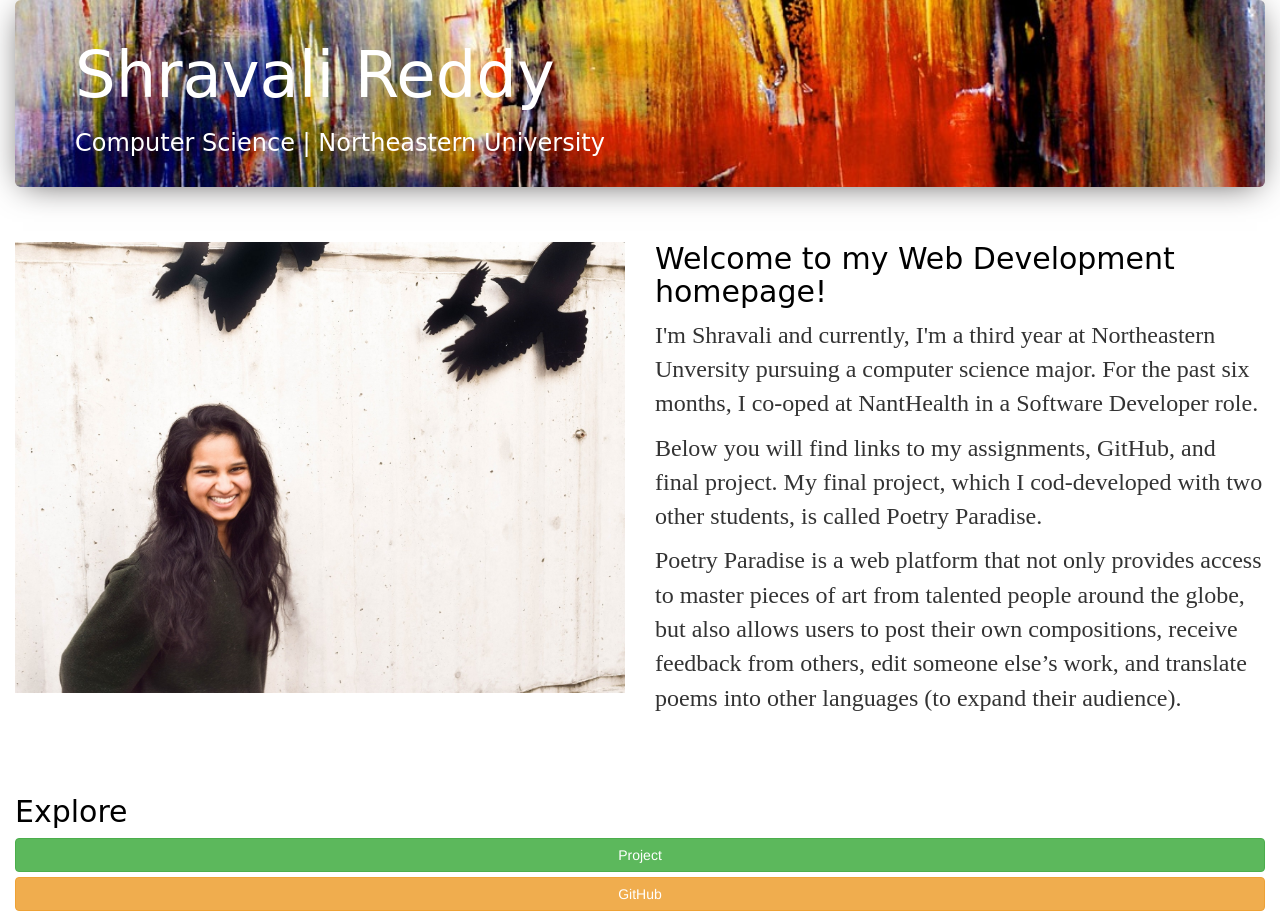
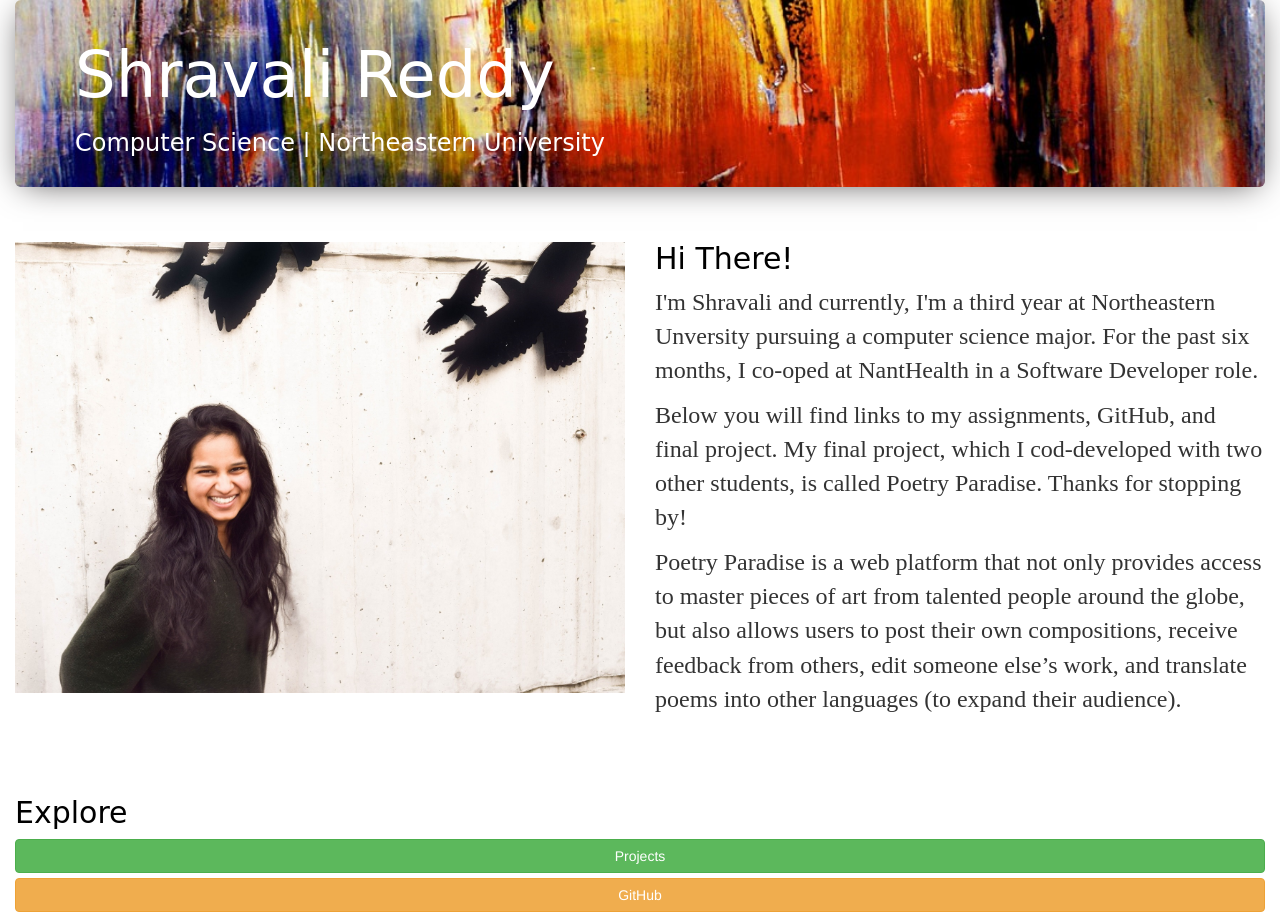
Before and after one commit to Shravali/homepage, a website: page public/index.html in a window 1280 px wide. Drawn offline with nearby package versions, Linux system fonts and the light colour scheme; a web font is replaced by a local one.

Commit message:
beginning project and experience pages

```diff
--- a/public/index.html
+++ b/public/index.html
@@ -29,7 +29,7 @@
         </div>
 
         <div class="col-sm-6 pull-left">
-            <h2>Welcome to my Web Development homepage!</h2>
+            <h2>Hi There!</h2>
 
             <p>
                 I'm Shravali and currently, I'm a third year at Northeastern Unversity pursuing a computer science
@@ -41,6 +41,7 @@
                 to my assignments, GitHub, and final project. My final project, which I cod-developed with two other
                 students,
                 is called Poetry Paradise.
+                Thanks for stopping by!
             </p>
             <div class="bio">
                 <p>
@@ -59,7 +60,7 @@
         <h2>Explore</h2>
 
         <a class="btn btn-success btn-block"
-           href="https://poetryparadise.herokuapp.com/#!/">Project</a>
+           href="projects.html">Projects</a>
 
         <!--<a class="btn btn-info btn-block"-->
            <!--href="assignment/">Assignment</a>-->
--- a/public/styles.css
+++ b/public/styles.css
@@ -10,7 +10,7 @@
 .jumbotron {
     background-color: white;
     box-shadow: 0px 4px 32px -8px rgb(76, 73, 73);
-    padding: 20px 0px;
+    padding: 20px 20px;
     margin-bottom: 15px;
     font-family: 'Sedgwick Ave', cursive;    /*font-family: 'Sacramento';*/
     background-image: url("Abstract-Painting.jpg");
```
